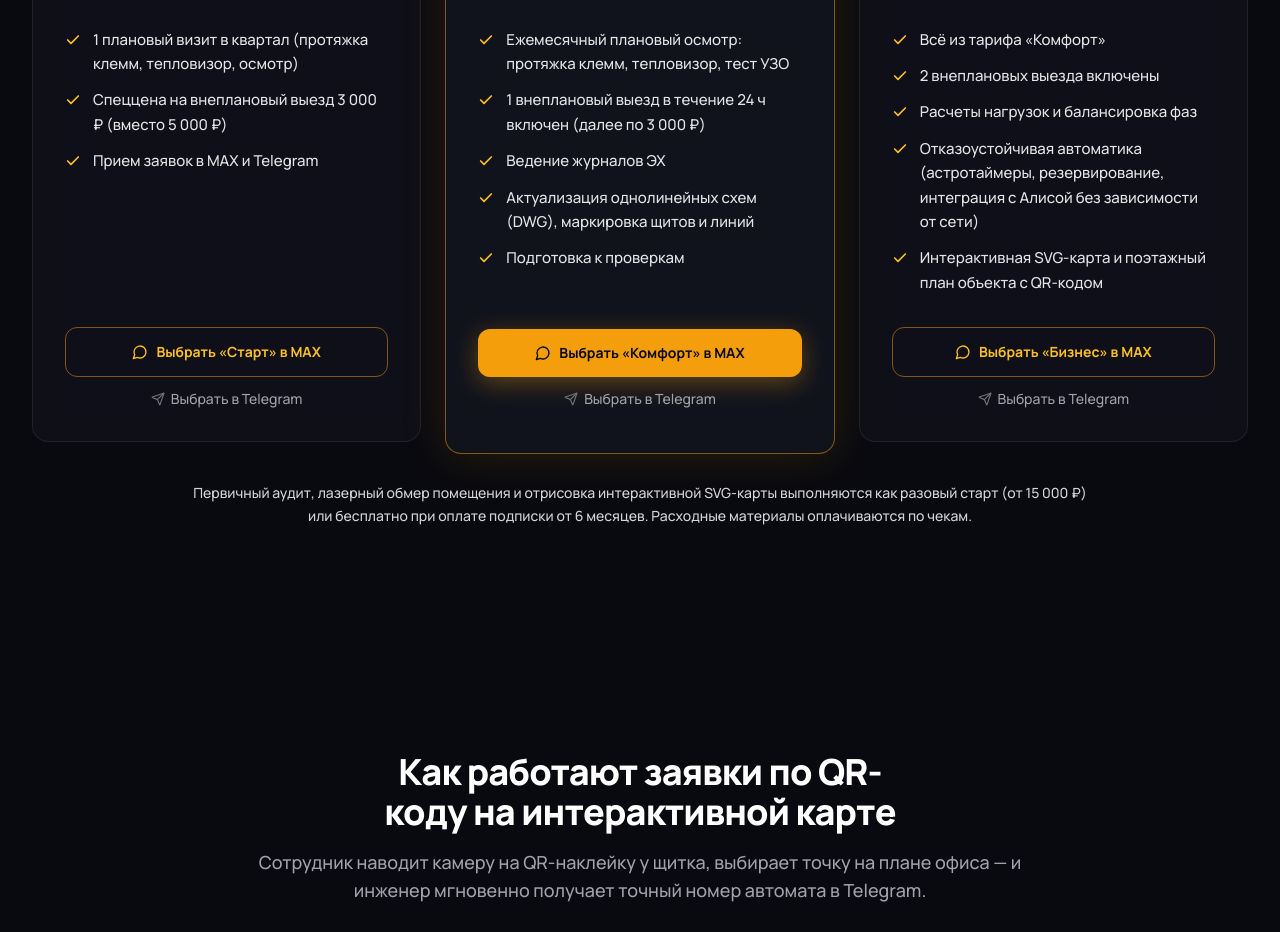
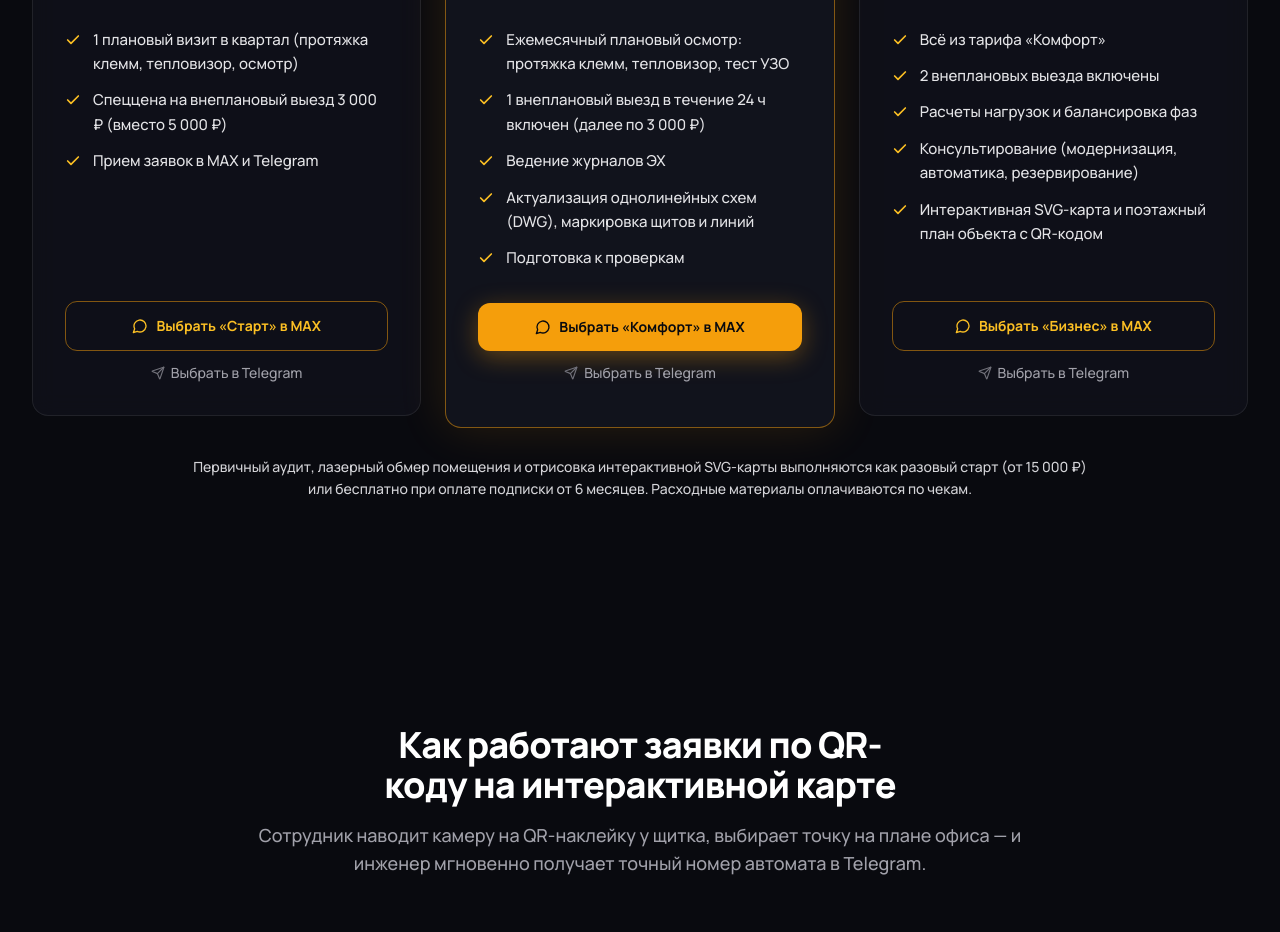
Before and after one commit to AntonVtyurin/elcodo, a React (Vite) app: page / in a window 1280 px wide. Shown: the part 2580-3512 px from the top of the page. Built offline with nearby package versions, Linux system fonts and the light colour scheme.

Commit message:
copy(pricing): replace smart speaker mention with engineering consulting in Business tier

```diff
--- a/src/components/Pricing.tsx
+++ b/src/components/Pricing.tsx
@@ -61,7 +61,7 @@ function getPlans(zone: Zone): readonly Plan[] {
         'Всё из тарифа «Комфорт»',
         '2 внеплановых выезда включены',
         'Расчеты нагрузок и балансировка фаз',
-        'Отказоустойчивая автоматика (астротаймеры, резервирование, интеграция с Алисой без зависимости от сети)',
+        'Консультирование (модернизация, автоматика, резервирование)',
         'Интерактивная SVG-карта и поэтажный план объекта с QR-кодом',
       ],
     },
```
